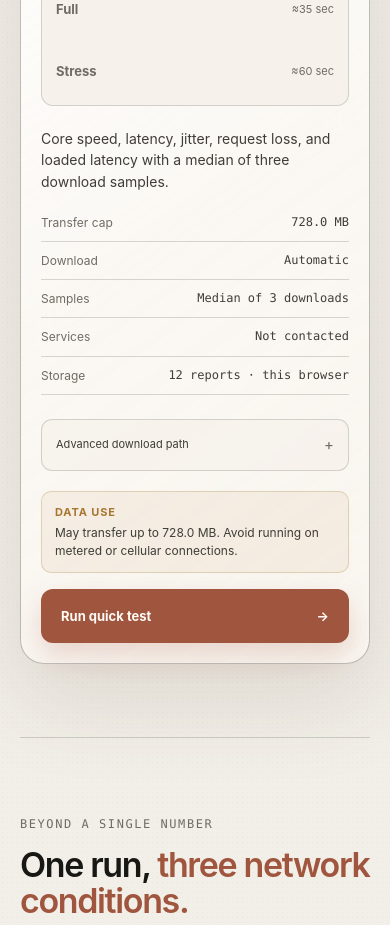
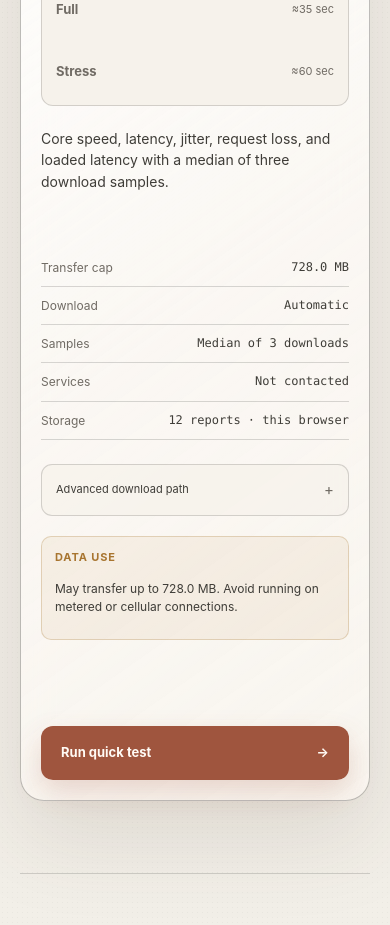
Before and after one commit to JohnnyZLi/Network-Diagnostics-Suite, a React (Vite) app: page / in a window 390 px wide. Shown: the part 860-1785 px from the top of the page. Built offline with nearby package versions, Linux system fonts and the light colour scheme.

Commit message:
Reserve stable profile content heights

```diff
--- a/src/test-controls.css
+++ b/src/test-controls.css
@@ -31,6 +31,27 @@
   line-height: 1.25;
 }
 
+/* Reserve the tallest content shape for every profile so changing Quick,
+   Full, or Stress only swaps text and selection state. */
+.test-controls__summary > p {
+  min-height: 66px;
+  margin-block: 0;
+}
+
+.data-use-note {
+  min-height: 80px;
+  align-items: start;
+}
+
+.data-confirmation-slot {
+  min-height: 36px;
+  margin: -2px 0 18px;
+}
+
+.data-confirmation-slot .data-confirmation {
+  margin: 0;
+}
+
 @media (max-width: 760px) {
   .mode-selector {
     grid-template-columns: 1fr;
@@ -58,4 +79,30 @@
     justify-content: space-between;
     gap: 16px;
   }
+
+  .test-controls__summary > p {
+    min-height: 88px;
+  }
+
+  .data-use-note {
+    min-height: 86px;
+  }
+
+  .data-confirmation-slot {
+    min-height: 46px;
+  }
 }
+
+@media (max-width: 520px) {
+  .test-controls__summary > p {
+    min-height: 110px;
+  }
+
+  .data-use-note {
+    min-height: 104px;
+  }
+
+  .data-confirmation-slot {
+    min-height: 54px;
+  }
+}
```
